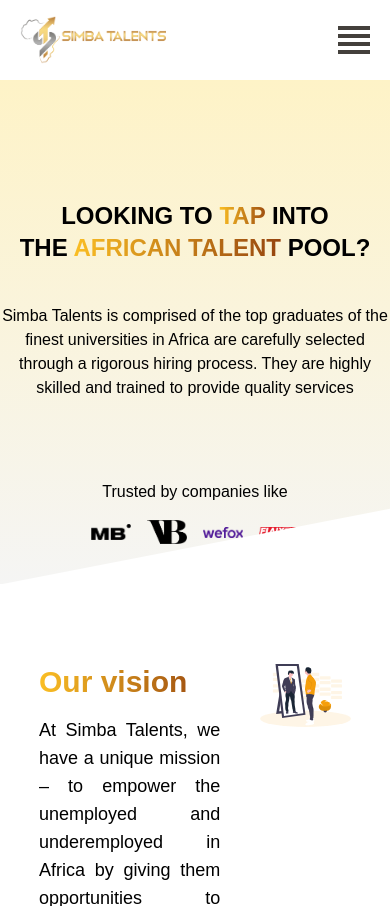
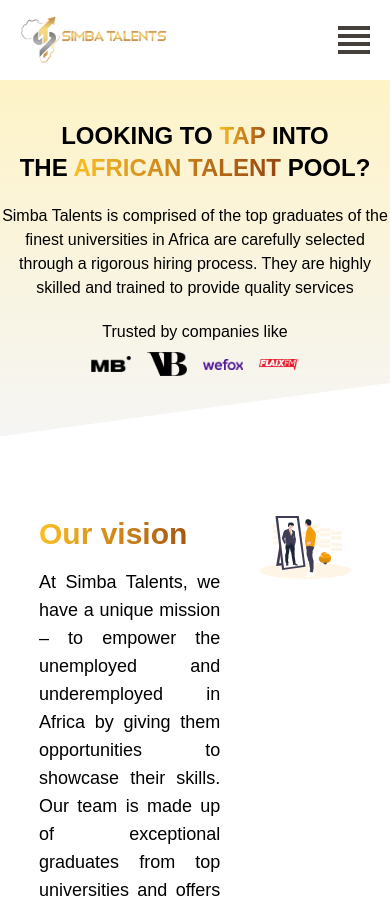
Before and after one commit to Lubwama-Emmanuel/STG_tailwind_react, a React (Create React App) app: page / in a window 390 px wide. Shown: the top 906 px of the page. Built offline with nearby package versions, Linux system fonts and the light colour scheme.

Commit message:
feat:(added mobile responsiveness)

```diff
--- a/src/Components/Hero.jsx
+++ b/src/Components/Hero.jsx
@@ -6,14 +6,14 @@
 
 export default function Hero() {
   return (
-    <div
+    <section
       style={{
         clipPath: "polygon(0 0%, 100% 0%, 100% 85%, 0% 100%)",
       }}
-      className="w-full bg-gradient-to-b  from-amber-100  to-stone-100"
+      className="w-full bg-gradient-to-b  from-amber-100  to-stone-100 pb-5 sm:pb-10"
     >
       <div className="m-auto py-10 text-center sm:w-3/4 sm:py-20">
-        <h2 className="  mb-10 mt-20 text-2xl font-bold uppercase sm:text-6xl">
+        <h2 className="mb-5 text-2xl font-bold uppercase sm:mb-10 sm:mt-20 sm:text-6xl">
           looking to{" "}
           <span className="bg-gradient-to-r from-amber-400 to-amber-800 bg-clip-text text-transparent">
             tap{" "}
@@ -24,7 +24,7 @@
           </span>
           pool?
         </h2>
-        <p className="m-auto sm:mb-16 sm:w-3/4">
+        <p className="m-auto mb-5 sm:mb-16 sm:w-3/4">
           Simba Talents is comprised of the top graduates of the finest
           universities in Africa are carefully selected through a rigorous
           hiring process. They are highly skilled and trained to provide quality
@@ -34,7 +34,7 @@
           <Button>Lets talk</Button>
         </div>
 
-        <h3 className="mb-4 mt-20">Trusted by companies like</h3>
+        <h3 className="mb-2 sm:mb-4 sm:mt-20">Trusted by companies like</h3>
         <div className="flex items-center justify-center space-x-4 text-center">
           <div className="w-10 sm:w-20">
             <img src="/companies/marsbased-logo.png" alt="company 1" />
@@ -50,6 +50,6 @@
           </div>
         </div>
       </div>
-    </div>
+    </section>
   );
 }
```
